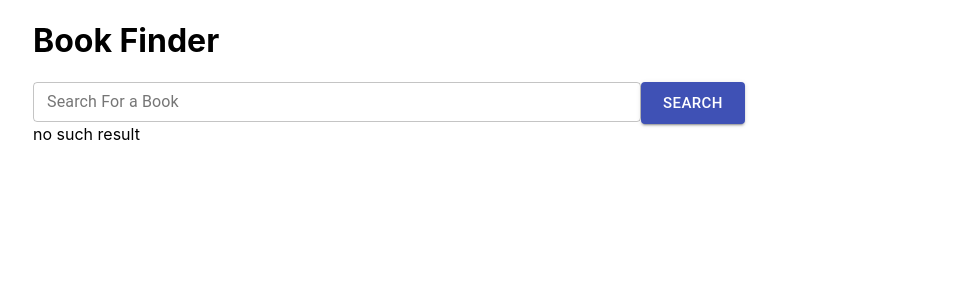
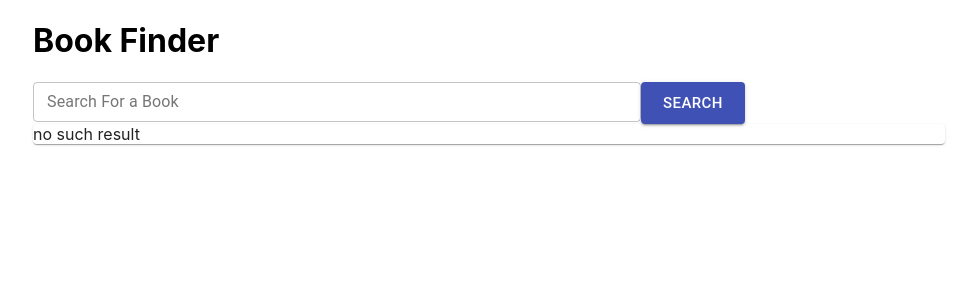
Before and after one commit to NadaYousry/React-Book-Finder-App, a React (Create React App) app: page / in a window 1280 px wide. Shown: the top 300 px of the page, without its empty margins (151-1128 px from the left). Built offline with nearby package versions, Linux system fonts and the light colour scheme.

Commit message:
map on books to prepare book list

```diff
--- a/src/components/bookList.jsx
+++ b/src/components/bookList.jsx
@@ -1,13 +1,17 @@
 import React, { Component } from "react";
 import { connect } from "react-redux";
-
+import { Card } from "@material-ui/core";
+import { SingleBookCard } from "./singleBookCard";
 class BookList extends Component {
   renderList() {
     if (this.props.searchedBooks) {
       console.log(this.props.searchedBooks);
       console.log("response" + this.props.searchedBooks);
+      return this.props.searchedBooks.map((book) => {
+        return <SingleBookCard key={book.id} bookData={book} />;
+      });
     } else {
-      return <div>no such result</div>;
+      return <Card>no such result</Card>;
     }
   }
   render() {
--- a/src/components/searchFrom.jsx
+++ b/src/components/searchFrom.jsx
@@ -5,7 +5,6 @@ import { Formik } from "formik";
 import { Typography, FormGroup, Grid } from "@material-ui/core";
 import * as Yup from "yup";
 import { serchOutput } from "../redux/actions";
-import { reduxForm } from "redux-form";
 import { connect } from "react-redux";
 class SearchForm extends Component {
   renderForm = (formikProps) => {
```
